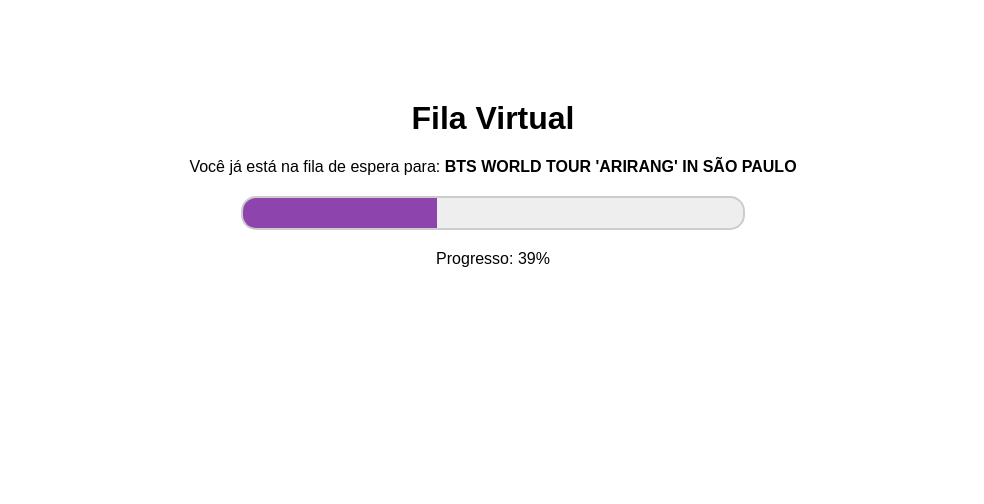
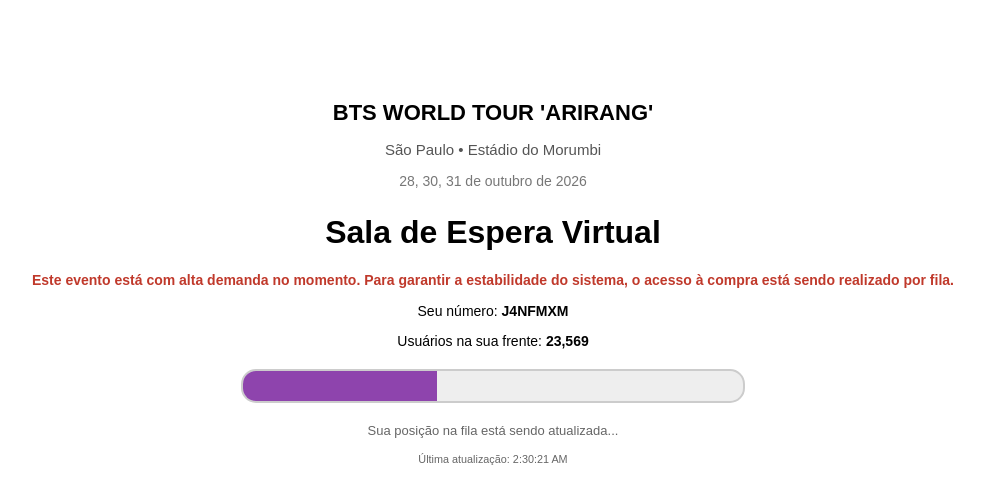
Before and after one commit to Snoopynha/Bora-aeh, a plain HTML site: page index.html in a window 1280 px wide. Shown: the whole page, without its empty margins (147-1131 px from the left). Drawn offline with nearby package versions, Linux system fonts and the light colour scheme.

Commit message:
enh(fila): expandir layout e lógica da fila de espera virtual

```diff
--- a/index.html
+++ b/index.html
@@ -11,12 +11,33 @@
 
     <body>
         <div id="queue-screen">
-            <h1>Fila Virtual</h1>
-            <p>Você já está na fila de espera para: <b>BTS WORLD TOUR 'ARIRANG' IN SÃO PAULO</b></p>
+            <div class="event-info">
+                <h2 class="event-title">BTS WORLD TOUR 'ARIRANG'</h2>
+                <p class="event-location">São Paulo • Estádio do Morumbi</p>
+                <p class="event-date">28, 30, 31 de outubro de 2026</p>
+            </div>
+
+            <div class="queue-header">
+                <h1>Sala de Espera Virtual</h1>
+                <p class="event-warning">
+                    Este evento está com alta demanda no momento.
+                    Para garantir a estabilidade do sistema, o acesso à compra está sendo realizado por fila.
+                </p>
+            </div>
+
+            <div class="queue-info-box">
+                <p>Seu número: <strong id="queue-token">---</strong></p>
+                <p>Usuários na sua frente: <strong id="users-ahead">---</strong></p>
+            </div>
+
             <div class="progress-container">
                 <div id="progress-bar"></div>
             </div>
-            <p id="queue-status">Calculando o tempo de espera...</p>
+
+            <div class="queue-footer">
+                <p id="queue-status">Conectando ao servidor...</p>
+                <small>Última atualização: <span id="last-update">--:--:--</span></small>
+            </div>
         </div>
 
         <div id="game-screen" class="hidden">
--- a/js/fila.js
+++ b/js/fila.js
@@ -1,9 +1,24 @@
 const barraProgresso = document.getElementById('progress-bar');
 const statusTexto = document.getElementById('queue-status');
+const usuariosFrente = document.getElementById('users-ahead');
+const tokenTexto = document.getElementById('queue-token');
+const atualizacaoTexto = document.getElementById('last-update');
 const telaFila = document.getElementById('queue-screen');
 const telaJogo = document.getElementById('game-screen');
 
 let progresso = 0;
+// Aleatoriza entre 20k e 40k pessoas na frente
+let usuarios = Math.floor(Math.random() * (40000 - 20000) + 20000);
+let token = Math.random().toString(36).substring(2,9).toUpperCase();
+
+// Inicia os dados
+tokenTexto.innerText = token;
+usuariosFrente.innerText = usuarios.toLocaleString();
+
+function atualizaTempo() {
+    const agora = new Date();
+    atualizacaoTexto.innerText = agora.toLocaleTimeString();
+}
 
 function atualizaFila() {
     let incremento = Math.random() * 5;
@@ -12,20 +27,25 @@ function atualizaFila() {
     if (Math.random() > 0.8) incremento = 0;
     // Se tiver quase no final deixa mais lento
     if (progresso > 90) incremento = Math.random() * 0.5;
+    // Adicionar um para o 99%
 
     progresso += incremento;
 
     if (progresso >= 100) {
         progresso = 100;
-        barraProgresso.style.width = progresso + '%';
+        usuariosFrente.innerText = "0";
         statusTexto.innerText = "Sua vez chegou! Entrando...";
-
         // Da um 10 antes de sair do carregamento
         setTimeout(iniciaJogo, 1000);
     } else {
         barraProgresso.style.width = progresso + '%';
-        statusTexto.innerText = `Progresso: ${Math.floor(progresso)}%`;
 
+        let usuariosAgora = Math.floor(usuarios * (1 - progresso / 100))
+        usuariosFrente.innerText = usuariosAgora.toLocaleString();
+        statusTexto.innerText = "Sua posição na fila está sendo atualizada...";
+
+        atualizaTempo()
+        // Depois deixar mais lento (* 1000 + 500)
         setTimeout(atualizaFila, Math.random() * 500 + 100);
     }
 }
--- a/style.css
+++ b/style.css
@@ -4,6 +4,33 @@
     text-align: center;
     margin-top: 100px;
     font-family: sans-serif;
+}
+
+.event-info {
+    margin-bottom: 25px;
+}
+
+.event-title {
+    font-size: 22px;
+    font-weight: bold;
+    margin-bottom: 5px;
+}
+
+.event-location {
+    font-size: 15px;
+    color: #555;
+}
+
+.event-date {
+    font-size: 14px;
+    color: #777;
+}
+
+.event-warning {
+    margin-top: 10px;
+    color: #c0392b;
+    font-weight: bold;
+    font-size: 14px;
 }
 
 .progress-container {
@@ -23,3 +50,14 @@
     background: #8e44ad;
     transition: width 0.3s ease;
 }
+
+.queue-info-box {
+    margin: 15px 0;
+    font-size: 14px;
+}
+
+.queue-footer {
+    margin-top: 15px;
+    font-size: 13px;
+    color: #666;
+}
```
